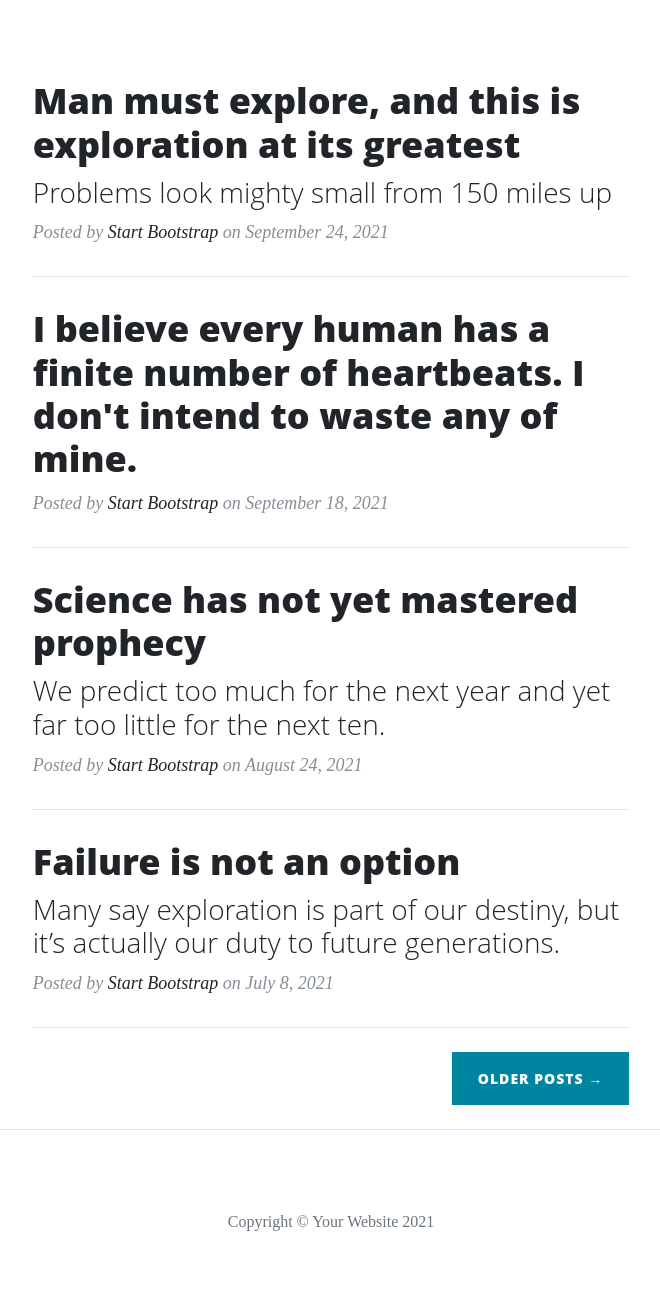
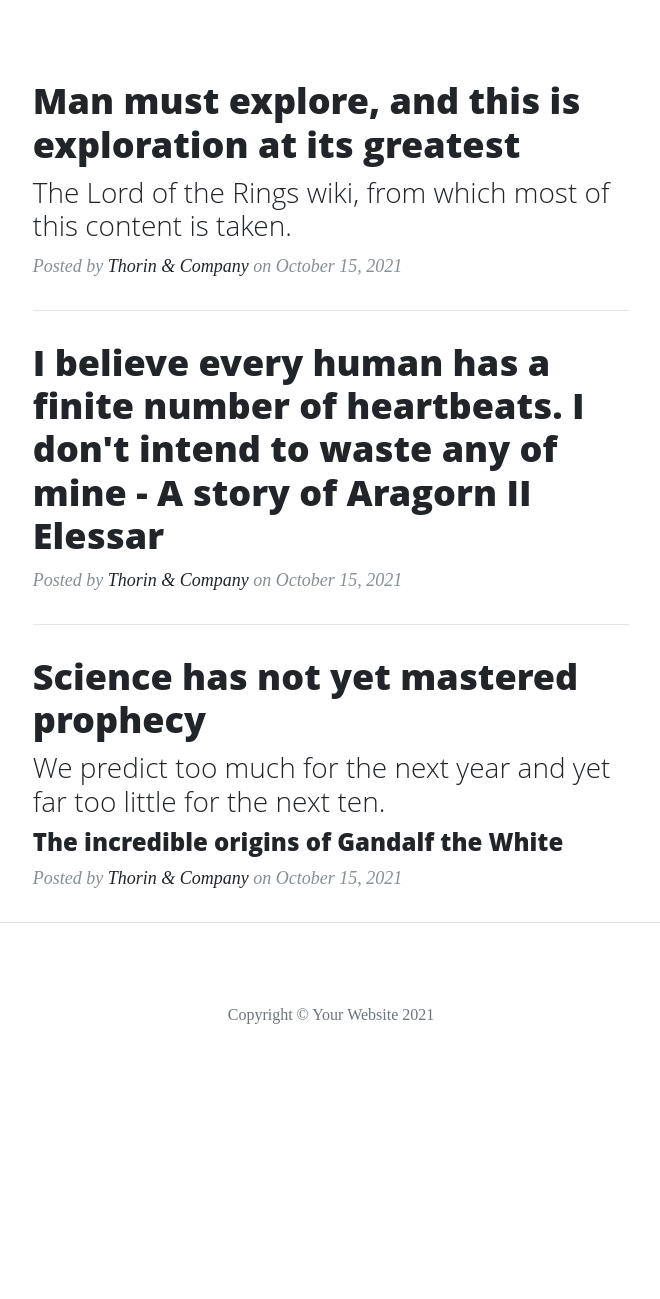
Before and after one commit to lilblupig/ci-11-thorin-company, a Flask app: page / in a window 1280 px wide. Shown: the part 629-1928 px from the top of the page, without its empty margins (309-969 px from the left). After the commit the page ends 1653 px from the top, so only its background shows below. Run offline with Flask 2, Linux system fonts and the light colour scheme; some libraries are stand-ins or nearby versions.

Commit message:
Amend posts on index and link to real articles

```diff
--- a/templates/index.html
+++ b/templates/index.html
@@ -5,65 +5,46 @@
         <div class="col-md-10 col-lg-8 col-xl-7">
             <!-- Post preview-->
             <div class="post-preview">
-                <a href="post.html">
+                <a href="https://lotr.fandom.com/wiki/Thorin_II_Oakenshield" rel="noopener noreferrer nofollow" target="_blank">
                     <h2 class="post-title">Man must explore, and this is exploration at its greatest</h2>
-                    <h3 class="post-subtitle">Problems look mighty small from 150 miles up</h3>
+                    <h3 class="post-subtitle">The Lord of the Rings wiki, from which most of this content is taken.</h3>
                 </a>
                 <p class="post-meta">
                     Posted by
-                    <a href="#!">Start Bootstrap</a>
-                    on September 24, 2021
+                    <a href="#!">Thorin &amp; Company</a>
+                    on October 15, 2021
                 </p>
             </div>
             <!-- Divider-->
             <hr class="my-4" />
             <!-- Post preview-->
             <div class="post-preview">
-                <a href="post.html">
+                <a href="https://lotr.fandom.com/wiki/Aragorn_II_Elessar" rel="noopener noreferrer nofollow" target="_blank">
                     <h2 class="post-title">I believe every human has a finite number of heartbeats. I don't intend
-                        to waste any of mine.</h2>
+                        to waste any of mine - A story of Aragorn II Elessar</h2>
                 </a>
                 <p class="post-meta">
                     Posted by
-                    <a href="#!">Start Bootstrap</a>
-                    on September 18, 2021
+                    <a href="#!">Thorin &amp; Company</a>
+                    on October 15, 2021
                 </p>
             </div>
             <!-- Divider-->
             <hr class="my-4" />
             <!-- Post preview-->
             <div class="post-preview">
-                <a href="post.html">
+                <a href="https://lotr.fandom.com/wiki/Gandalf" rel="noopener noreferrer nofollow" target="_blank">
                     <h2 class="post-title">Science has not yet mastered prophecy</h2>
                     <h3 class="post-subtitle">We predict too much for the next year and yet far too little for the
                         next ten.</h3>
+                    <h4>The incredible origins of Gandalf the White</h4>
                 </a>
                 <p class="post-meta">
                     Posted by
-                    <a href="#!">Start Bootstrap</a>
-                    on August 24, 2021
+                    <a href="#!">Thorin &amp; Company</a>
+                    on October 15, 2021
                 </p>
             </div>
-            <!-- Divider-->
-            <hr class="my-4" />
-            <!-- Post preview-->
-            <div class="post-preview">
-                <a href="post.html">
-                    <h2 class="post-title">Failure is not an option</h2>
-                    <h3 class="post-subtitle">Many say exploration is part of our destiny, but it’s actually our
-                        duty to future generations.</h3>
-                </a>
-                <p class="post-meta">
-                    Posted by
-                    <a href="#!">Start Bootstrap</a>
-                    on July 8, 2021
-                </p>
-            </div>
-            <!-- Divider-->
-            <hr class="my-4" />
-            <!-- Pager-->
-            <div class="d-flex justify-content-end mb-4"><a class="btn btn-primary text-uppercase" href="#!">Older
-                    Posts →</a></div>
         </div>
     </div>
 {% endblock %}
```
